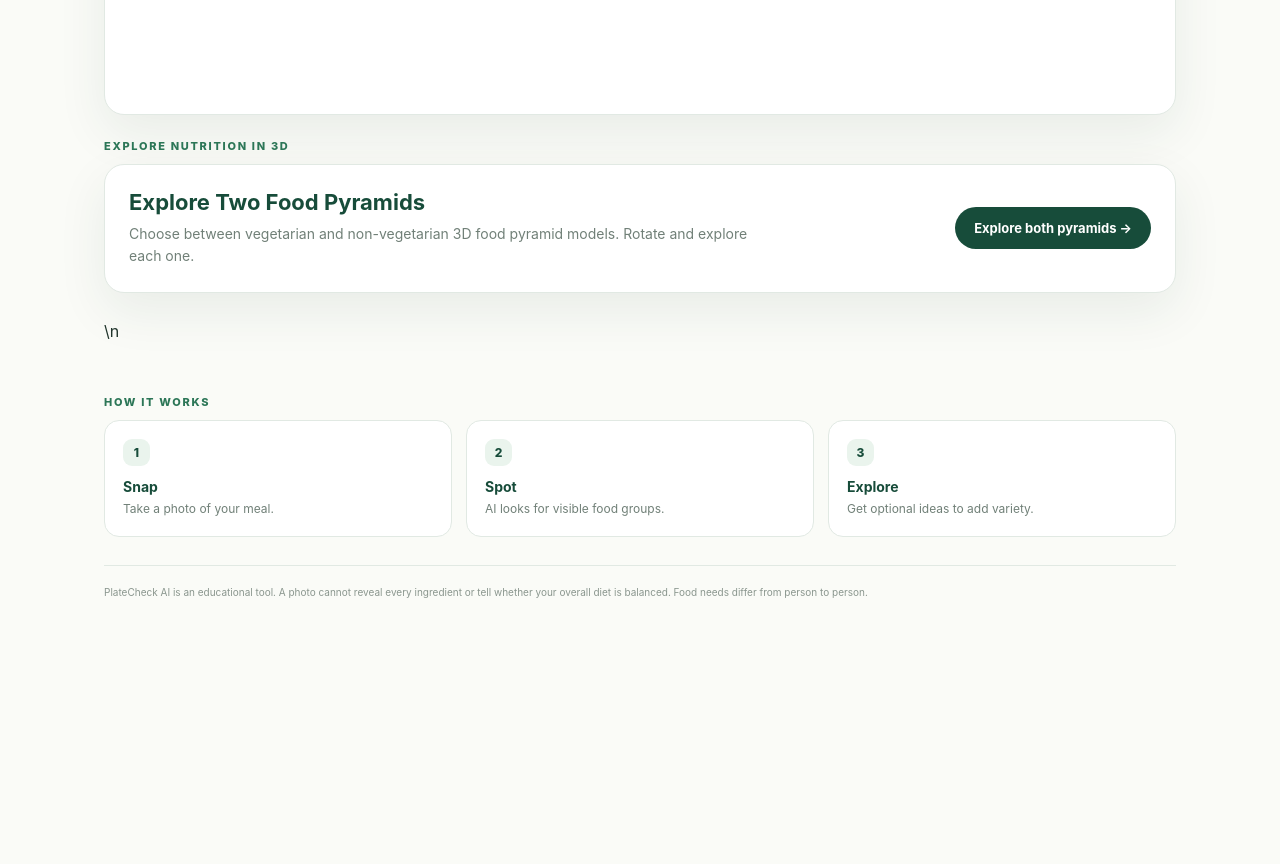
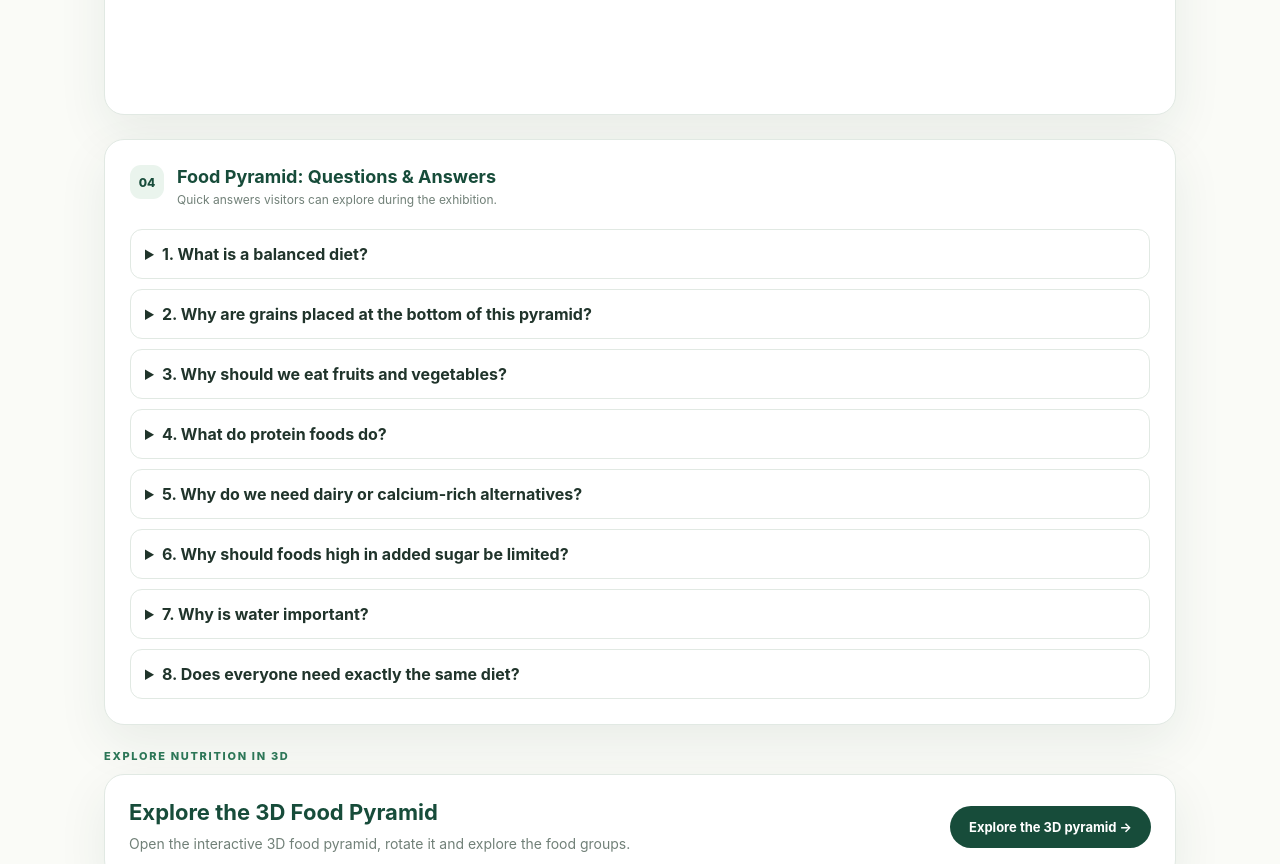
Before and after one commit to kaverideepasriram-create/platecheck-ai, a website: page docs/index.html in a window 1280 px wide. Shown: the part 1120-1984 px from the top of the page. Before the commit the page ends 1750 px from the top, so only its background shows below. Drawn offline with Linux system fonts and the light colour scheme.

Commit message:
Restore main page Q&A and single pyramid link

```diff
--- a/docs/index.html
+++ b/docs/index.html
@@ -68,14 +68,27 @@
       </form>
       <div id="chatAnswer" aria-live="polite" style="margin-top:14px"></div>
     </section>
+    <section class="upload-card" style="margin-top:24px">
+      <div class="section-heading"><span class="step">04</span><div><h2>Food Pyramid: Questions &amp; Answers</h2><p>Quick answers visitors can explore during the exhibition.</p></div></div>
+      <div class="faq-list" style="display:grid;gap:10px">
+        <details style="padding:14px;border:1px solid var(--line);border-radius:12px"><summary style="font-weight:700;cursor:pointer">1. What is a balanced diet?</summary><p>A balanced diet includes a variety of foods that provide energy and nutrients the body needs, such as carbohydrates, proteins, fats, vitamins, minerals, fibre and water.</p></details>
+        <details style="padding:14px;border:1px solid var(--line);border-radius:12px"><summary style="font-weight:700;cursor:pointer">2. Why are grains placed at the bottom of this pyramid?</summary><p>Grains such as rice, wheat and oats are important sources of energy. Whole grains can also provide fibre and B vitamins.</p></details>
+        <details style="padding:14px;border:1px solid var(--line);border-radius:12px"><summary style="font-weight:700;cursor:pointer">3. Why should we eat fruits and vegetables?</summary><p>They provide vitamins, minerals, fibre and other helpful plant compounds that support normal body functions and digestion.</p></details>
+        <details style="padding:14px;border:1px solid var(--line);border-radius:12px"><summary style="font-weight:700;cursor:pointer">4. What do protein foods do?</summary><p>Protein provides amino acids that help the body grow, maintain tissues and repair them. Examples include beans, lentils, eggs, fish and meat.</p></details>
+        <details style="padding:14px;border:1px solid var(--line);border-radius:12px"><summary style="font-weight:700;cursor:pointer">5. Why do we need dairy or calcium-rich alternatives?</summary><p>Milk, curd, cheese and suitable fortified alternatives can provide calcium and protein, which support bones and teeth.</p></details>
+        <details style="padding:14px;border:1px solid var(--line);border-radius:12px"><summary style="font-weight:700;cursor:pointer">6. Why should foods high in added sugar be limited?</summary><p>They can add a lot of sugar without providing many essential nutrients. They can be enjoyed sometimes, but should not replace a variety of nourishing foods.</p></details>
+        <details style="padding:14px;border:1px solid var(--line);border-radius:12px"><summary style="font-weight:700;cursor:pointer">7. Why is water important?</summary><p>Water helps regulate body temperature, transport substances and support many body processes.</p></details>
+        <details style="padding:14px;border:1px solid var(--line);border-radius:12px"><summary style="font-weight:700;cursor:pointer">8. Does everyone need exactly the same diet?</summary><p>No. Food needs can differ with age, activity, health, culture and personal circumstances. The pyramid is a general learning guide, not a strict rule for every person.</p></details>
+      </div>
+    </section>
     <section class="how" style="margin-top:24px">
       <p class="eyebrow">EXPLORE NUTRITION IN 3D</p>
       <div style="display:flex;align-items:center;justify-content:space-between;gap:22px;flex-wrap:wrap;background:#fff;border:1px solid var(--line);border-radius:20px;padding:24px;box-shadow:var(--shadow)">
         <div style="max-width:620px">
-          <h2 style="color:var(--green);margin:0 0 8px;font-size:22px">Explore Two Food Pyramids</h2>
-          <p style="color:var(--muted);font-size:14px;line-height:1.6;margin:0">Choose between vegetarian and non-vegetarian 3D food pyramid models. Rotate and explore each one.</p>
+          <h2 style="color:var(--green);margin:0 0 8px;font-size:22px">Explore the 3D Food Pyramid</h2>
+          <p style="color:var(--muted);font-size:14px;line-height:1.6;margin:0">Open the interactive 3D food pyramid, rotate it and explore the food groups.</p>
         </div>
-        <a href="food-pyramids/" style="display:inline-block;background:var(--green);color:#fff;text-decoration:none;padding:13px 19px;border-radius:999px;font-weight:750;font-size:13px">Explore both pyramids →</a>
+        <a href="food-pyramids/" style="display:inline-block;background:var(--green);color:#fff;text-decoration:none;padding:13px 19px;border-radius:999px;font-weight:750;font-size:13px">Explore the 3D pyramid →</a>
       </div>
     </section>
 \n    <section class="how">
```
